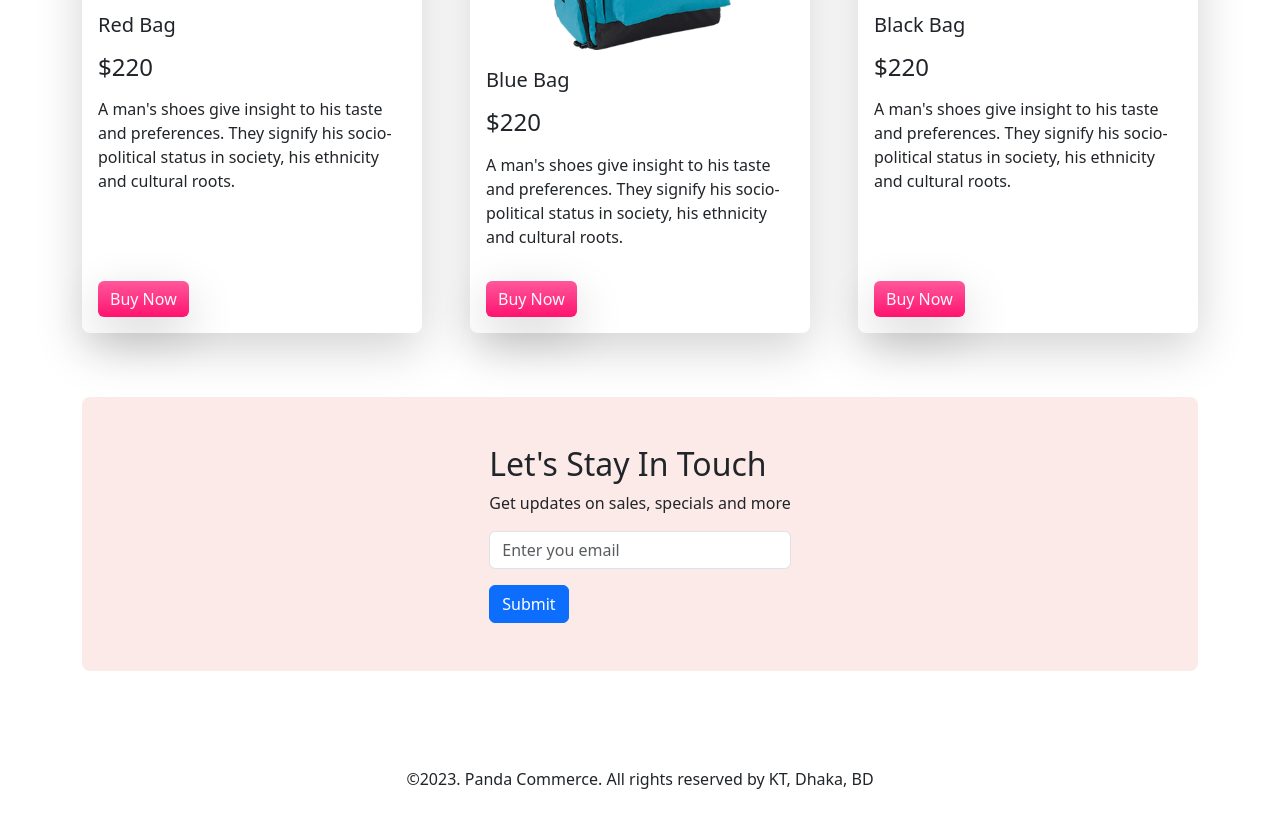
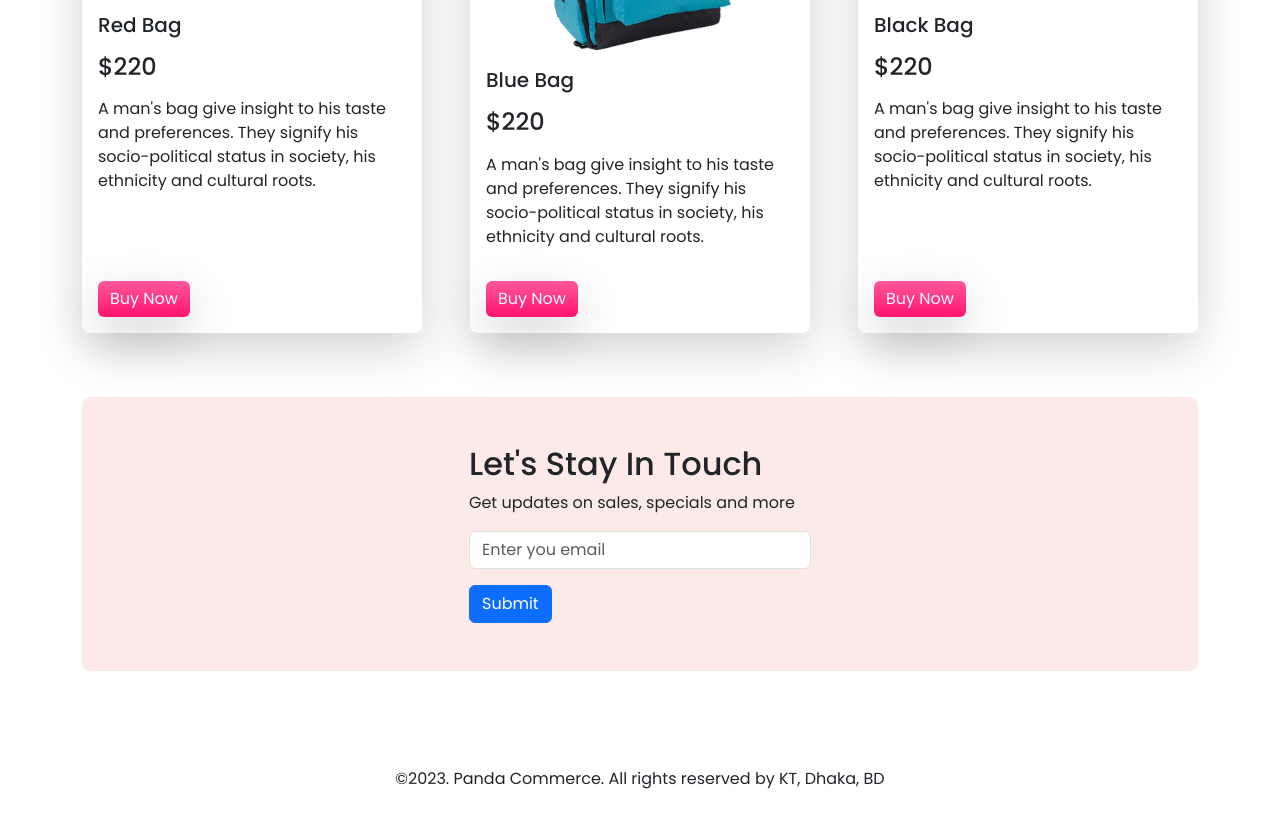
Before and after one commit to khalid-Ibne-Hussain/panda-commerce-bootstrap, a plain HTML site: page index.html in a window 1280 px wide. Shown: the part 1861-2688 px from the top of the page. Drawn offline with nearby package versions, Linux system fonts and the light colour scheme.

Commit message:
ss added

```diff
--- a/index.html
+++ b/index.html
@@ -8,7 +8,23 @@
     <title>Panda Commerce</title>
     <link href="https://cdn.jsdelivr.net/npm/bootstrap@5.3.0-alpha1/dist/css/bootstrap.min.css" rel="stylesheet"
         integrity="sha384-GLhlTQ8iRABdZLl6O3oVMWSktQOp6b7In1Zl3/Jr59b6EGGoI1aFkw7cmDA6j6gD" crossorigin="anonymous">
+    <!-- google font -->
+    <link rel="preconnect" href="https://fonts.googleapis.com">
+    <link rel="preconnect" href="https://fonts.gstatic.com" crossorigin>
+    <link
+        href="https://fonts.googleapis.com/css2?family=EB+Garamond:wght@400;500;600;700;800&family=Inter&family=Manrope:wght@300;400;500;600;700;800&family=Open+Sans&family=Poppins:ital,wght@0,400;0,500;1,500&family=Work+Sans&display=swap"
+        rel="stylesheet">
+    <!-- google font END-->
+    <link rel="shortcut icon" href="images/fav.png" type="image/x-icon">
+    <!-- /////////////////////////// -->
+    <!-- /////////////////////////// -->
+    <!-- custom css -->
     <style>
+        * {
+            font-family: 'Poppins', sans-serif;
+
+        }
+
         .pink {
             background-image: linear-gradient(to bottom, #FF589B 0%, #FF136F 100%);
         }
@@ -21,8 +37,10 @@
             background: #fceae8;
         }
     </style>
-
+    <!-- custom css END -->
 </head>
+<!-- /////////////////////////// -->
+<!-- /////////////////////////// -->
 
 <body>
     <section class="container">
@@ -216,7 +234,7 @@
                             <div class="card-body">
                                 <h5 class="card-title">Red Bag</h5>
                                 <h4 class="my-3">$220</h4>
-                                <p class="card-text">A man's shoes give insight to his taste and preferences. They
+                                <p class="card-text">A man's bag give insight to his taste and preferences. They
                                     signify his socio-political status in society, his ethnicity and cultural roots.</p>
                             </div>
                             <div class="m-3">
@@ -230,7 +248,7 @@
                             <div class="card-body">
                                 <h5 class="card-title">Blue Bag</h5>
                                 <h4 class="my-3">$220</h4>
-                                <p class="card-text">A man's shoes give insight to his taste and preferences. They
+                                <p class="card-text">A man's bag give insight to his taste and preferences. They
                                     signify his socio-political status in society, his ethnicity and cultural roots.</p>
                             </div>
                             <div class="m-3">
@@ -244,7 +262,7 @@
                             <div class="card-body">
                                 <h5 class="card-title">Black Bag</h5>
                                 <h4 class="my-3">$220</h4>
-                                <p class="card-text">A man's shoes give insight to his taste and preferences. They
+                                <p class="card-text">A man's bag give insight to his taste and preferences. They
                                     signify his socio-political status in society, his ethnicity and cultural roots.</p>
                             </div>
                             <div class="m-3">
@@ -279,14 +297,9 @@
             </section>
             <!-- copyright END -->
         </main>
-
     </section>
-
-
-
-
-
-
+    <!-- /////////////////////////// -->
+    <!-- /////////////////////////// -->
     <!-- javascript -->
     <script src="https://cdn.jsdelivr.net/npm/bootstrap@5.3.0-alpha1/dist/js/bootstrap.bundle.min.js"
         integrity="sha384-w76AqPfDkMBDXo30jS1Sgez6pr3x5MlQ1ZAGC+nuZB+EYdgRZgiwxhTBTkF7CXvN"
```
Also changed, not shown: images/fav.png (added), 1 other file.
